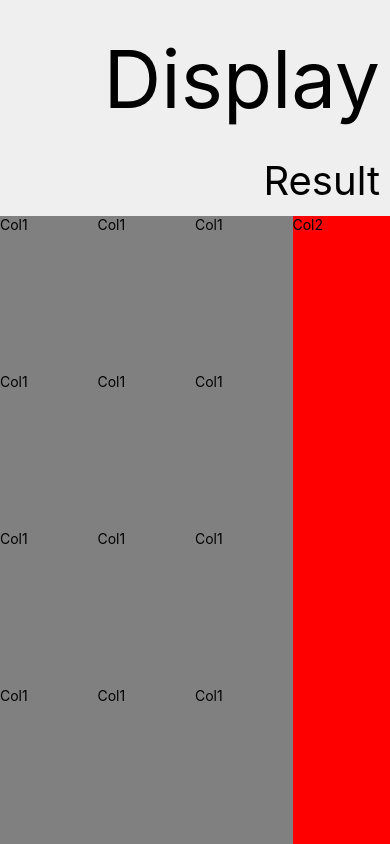
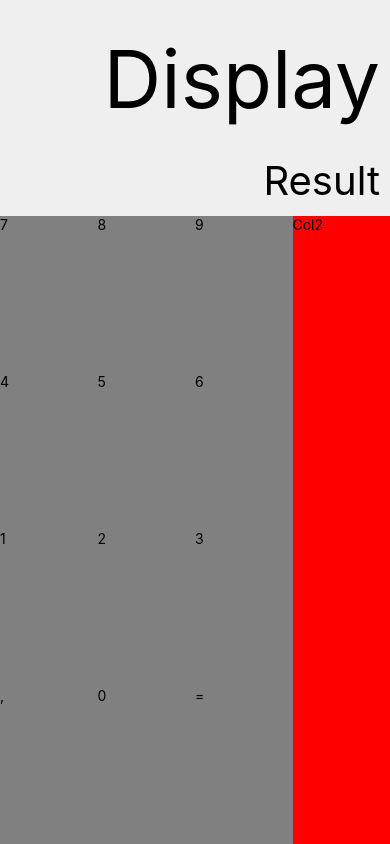
Before and after one commit to renanalves23/REACT-NATIVE-CALCULADORA, a React Native app: screen / in a window 390 px wide. Built offline with nearby package versions, Linux system fonts and the light colour scheme.

Commit message:
Warning tratado. key e indice

```diff
--- a/App.js
+++ b/App.js
@@ -14,8 +14,8 @@ export default function App() {
       <Text style={styles.result}>Result</Text>
       <View style={styles.buttons}>
           <View style={styles.col1}>
-          { col1Buttons.map( line => <View style={styles.line}>
-           { line.map( op => <Text style={styles.btn}>Col1</Text>)}
+          { col1Buttons.map( (line, ind) => <View key={ind} style={styles.line}>
+              { line.map( op => <Text key={op} style={styles.btn}>{op}</Text>)}
             </View>
           ) }
             </View>
```
